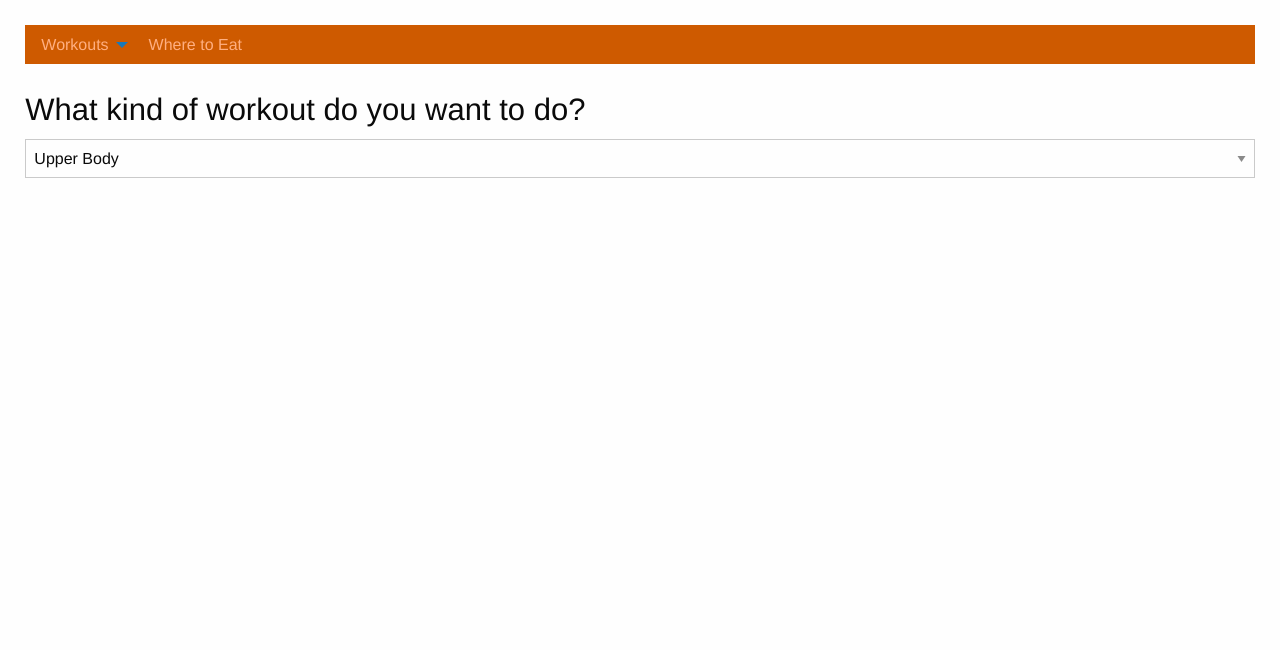
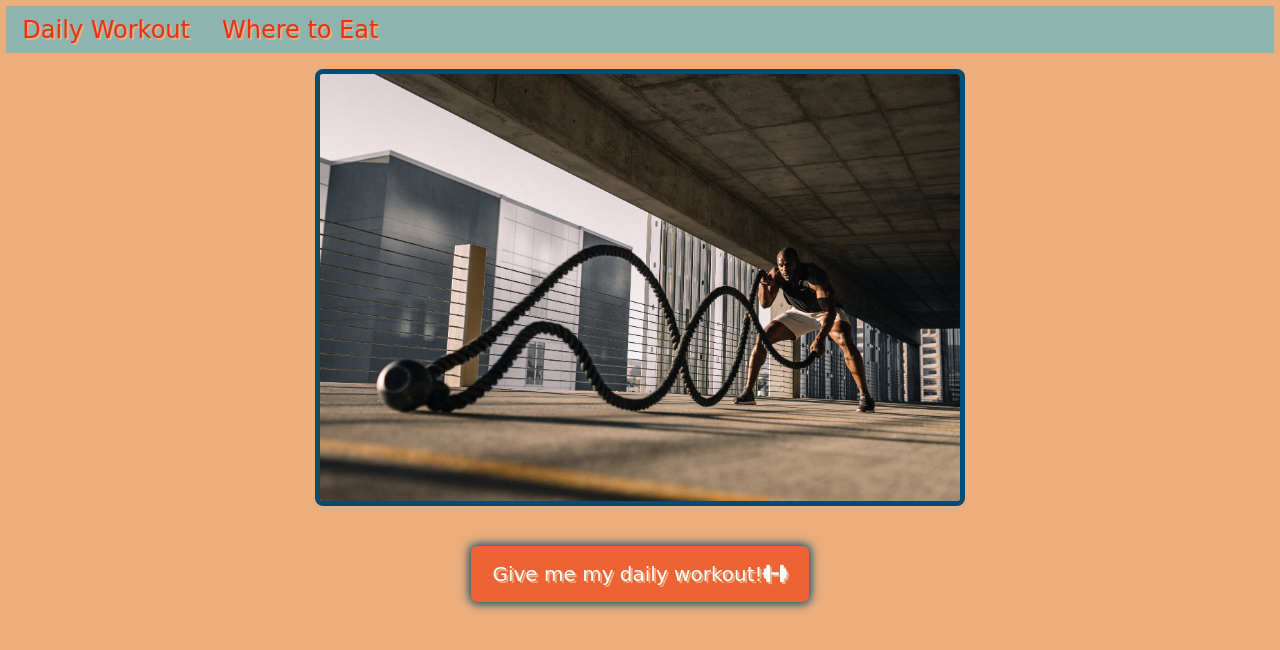
Before and after one commit to morgankn/Project-one, a plain HTML site: page index.html in a window 1280 px wide. Drawn offline with nearby package versions, Linux system fonts and the light colour scheme; a web font is replaced by a local one.

Commit message:
added css and changed html

```diff
--- a/index.html
+++ b/index.html
@@ -3,6 +3,13 @@
 <head>
     <meta charset="UTF-8">
     <meta http-equiv="X-UA-Compatible" content="IE=edge">
+    <script src="https://kit.fontawesome.com/ce9922fc3a.js" crossorigin="anonymous"></script>
+    <link rel="preconnect" href="https://fonts.googleapis.com">
+    <link rel="preconnect" href="https://fonts.gstatic.com" crossorigin>
+    <link href="https://fonts.googleapis.com/css2?family=Shrikhand&display=swap" rel="stylesheet">
+    <link rel="preconnect" href="https://fonts.googleapis.com">
+    <link rel="preconnect" href="https://fonts.gstatic.com" crossorigin>
+    <link href="https://fonts.googleapis.com/css2?family=Arima+Madurai&family=Nunito:wght@300&display=swap" rel="stylesheet">
     <meta name="viewport" content="width=device-width, initial-scale=1.0">
     <link rel="stylesheet" href="https://cdn.jsdelivr.net/npm/foundation-sites@6.7.5/dist/css/foundation.min.css" crossorigin="anonymous">
     <link rel="stylesheet" href="style.css"/>
@@ -11,73 +18,25 @@
 <body>
     <header>
        <nav>
-          <ul class="dropdown menu" data-dropdown-menu>
-            <li>
-              <a href="#">Workouts</a>
-                <ul class="menu">
-                    <li><a href="#">Upper Body</a></li>
-                    <li><a href="#">Lower Body</a></li>
-                    <li><a href="#">Cardio</a></li>
-                </ul>
-            </li>
-            <li>
-                <a href="#">Where to Eat</a>
-                <li><a href='#'></a></li>
-            </li>
-          </ul>
-       </nav>
-       <!-- <ul class="dropdown menu" data-dropdown-menu>
-        <li>
-          <a href="#Item-1">Item 1</a>
-          <ul class="menu">
-            <li><a href="#Item-1A">Item 1A</a></li>
-            <li>
-              <a href="#Item-1B">Item 1B</a>
-              <ul class="menu">
-                <li><a href="#Item-1Bi">Item 1B i</a></li>
-                <li><a href="#Item-1Bii">Item 1B ii</a></li>
-                <li>
-                  <a href="#Item-1Biii">Item 1B iii</a>
-                  <ul class="menu">
-                    <li><a href="#Item-1Biiialpha">Item 1B iii alpha</a></li>
-                    <li><a href="#Item-1Biiiomega">Item 1B iii omega</a></li>
-                  </ul>
-                </li>
-                <li>
-                  <a href="#Item-1Biv">Item 1B iv</a>
-                  <ul class="menu">
-                    <li><a href="#Item-1Bivalpha">Item 1B iv alpha</a></li>
-                  </ul>
-                </li>
-              </ul>
-            </li>
-            <li><a href="#Item-1C">Item 1C</a></li>
-          </ul>
-        </li>
-        <li>
-          <a href="#Item-2">Item 2</a>
-          <ul class="menu">
-            <li><a href="#Item-2A">Item 2A</a></li>
-            <li><a href="#Item-2B">Item 2B</a></li>
-          </ul>
-        </li>
-        <li><a href="#Item-3">Item 3</a></li>
-        <li><a href="#Item-4">Item 4</a></li>
-      </ul> -->
+        <ul class="menu">
+          <li><a href="#">Daily Workout</a></li>
+          <li><a href="#">Where to Eat</a></li>
+        </ul>
     </header>
+    <div class="container">
+    <img class='container-child' src="assets/karsten-winegeart-0Wra5YYVQJE-unsplash.jpg" alt="man working out"/>
+    </div>
     <br>
-    <label>
-        <h3>What kind of workout do you want to do?</h3>
-        <select>
-          <option value="upper">Upper Body</option>
-          <option value="lower">Lower Body</option>
-          <option value="cardio">Cardio</option>
-          <option value="hike">Hiking</option>
-        </select>
-      </label>
-      <div id="workout-plan">
+         <div class="large button-group container">
+          <a class="button">Give me my daily workout!  <i class="fa-solid fa-dumbbell"> </i></a>
+        </div>
 
-      </div>
+    <div id="container-input">
+      <div id="exercise-one"></div>
+      <div id="exercise-two"></div>
+      <div id="exercise-three"></div>
+      <div id="exercise-four"></div>
+    </div>
 
       <script
         src="https://code.jquery.com/jquery-3.6.3.min.js"
--- a/style.css
+++ b/style.css
@@ -1,23 +1,70 @@
+:root {
+    --lightblue: #8db4ad;
+    --red: #e9311a;
+    --orange: #ed6335;
+    --darkblue: #064c72;
+    --peach: #ecae7d;
+    --teal: #026c80;
+
+}
 body, html {
-    margin-left:1%;
-    margin-right:1%;
-    margin-bottom:1%;
-    margin-top:1%;
+    margin-left:.25%;
+    margin-right:.25%;
+    margin-bottom:.25%;
+    margin-top:.25%;
+    background-color: var(--peach);
+    font-family: 'Shrikhand', cursive;
+
     }
-
+nav {
+ font-size: 24px;
+ border-radius: 3px;
+}
 .menu {
-    background-color: #ce5a00;
+    background-color: var(--lightblue);
     ;
 }
 a {
-    color: #ffaf80;
+    color: #e9311a;
+    text-shadow: 2px 2px var(--peach);
 
     &:hover{
-        background-color: lighten(#ce5a00, 20%);
+        background-color: ;
+        color: #7ec384;
     }
 }
 
-h3 {
+.container {
+    display: flex;
+    justify-content: center;
+}
+.button {
+    background-color: var(--orange);
+    border-radius: 6px;
+    font-size: 30px;
+    margin-top: 2px;
     display: flex;
     align-items: center;
+    font-family: 'Shrikhand', cursive;
+    box-shadow: 0 0 10px 2px var(--darkblue);
+
 }
+
+img {
+    max-width: 650px;
+    margin: 16px;
+    border-radius: 8px;
+    border: var(--darkblue) solid 5px;
+}
+
+#workout-choice {
+    display: inline-block;
+    border: 8px solid;
+    border-color: #6aa5a9;
+    border-radius: 4px;
+    margin: 2px;
+
+}
+#exercise-one {
+
+}
```
Also changed, not shown: assets/karsten-winegeart-0Wra5YYVQJE-unsplash.jpg (added), 1 other file.
